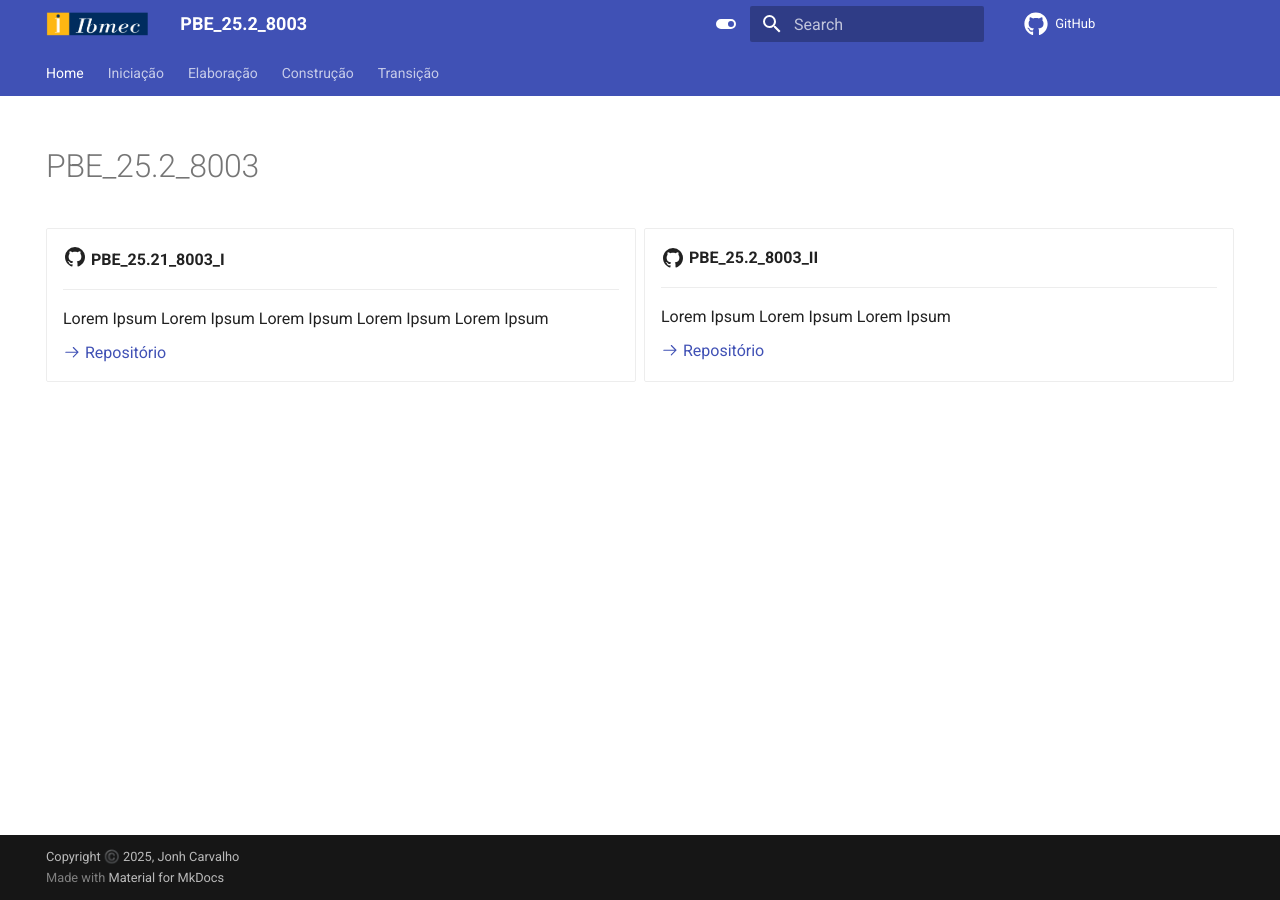
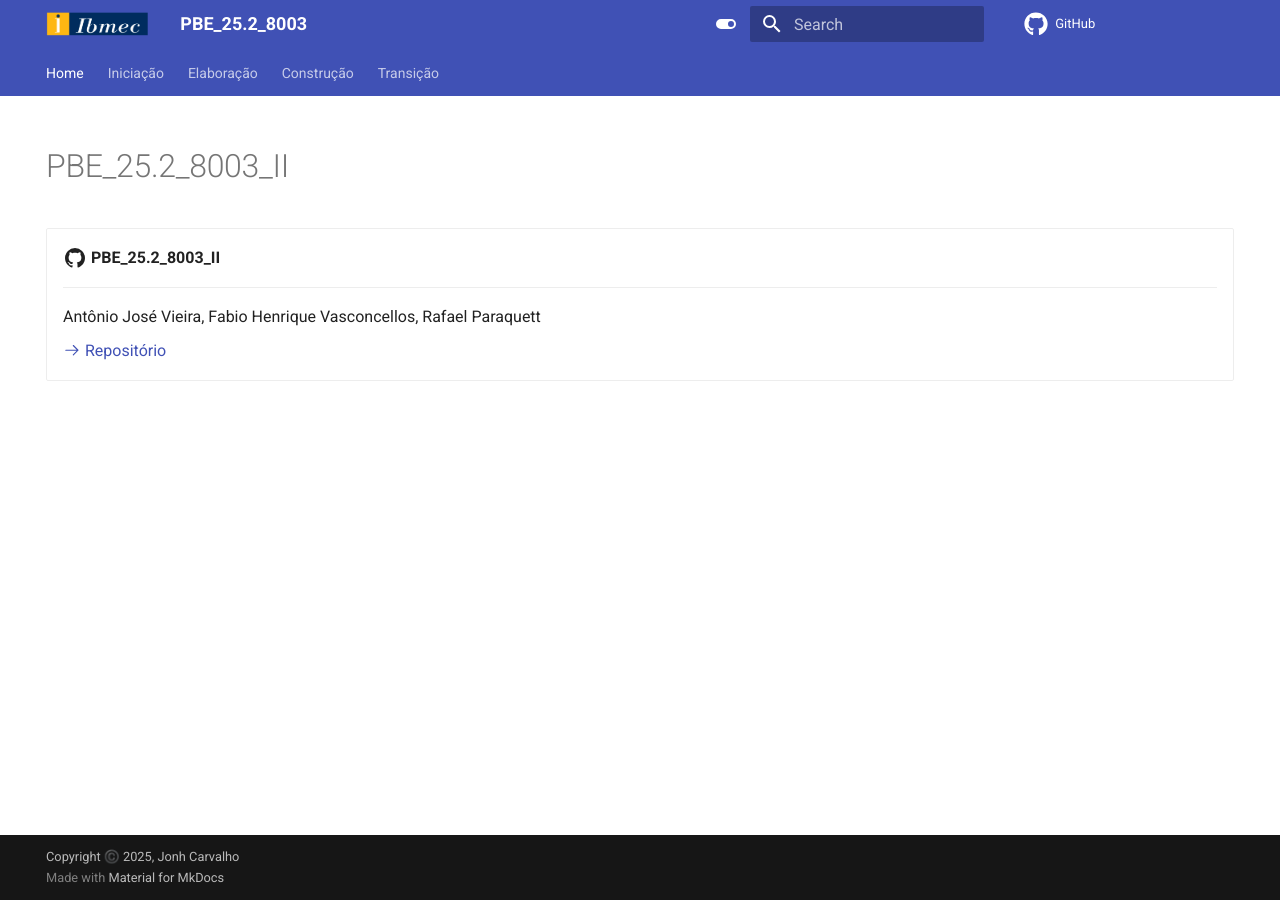
Before and after one commit to Projetos-de-Extensao/PBE_25.2_8003_II, an MkDocs documentation site: the page built from docs/index.md, in a window 1280 px wide. Built offline with MkDocs 1.6.1 and Material for MkDocs 9.7.7, drawn with Linux system fonts in a browser that asks for light colours; comment, search, counter and statistics services are not loaded.

Commit message:
site_update_2

```diff
--- a/docs/index.md
+++ b/docs/index.md
@@ -4,23 +4,16 @@ hide:
   - toc
 ---
 
-# PBE_25.2_8003
+# PBE_25.2_8003_II
 
 <div class="grid cards" markdown>
 
--   :material-github:{ .lg .right } __PBE_25.21_8003_I__
-
-    ---
-
-    Lorem Ipsum     Lorem Ipsum Lorem Ipsum Lorem Ipsum Lorem Ipsum
-
-    [:octicons-arrow-right-24: Repositório](https://github.com/Projetos-de-Extensao/PBE_25.2_8003_I)
 
 -   :material-github:{ .lg .middle } __PBE_25.2_8003_II__
 
     ---
 
-    Lorem Ipsum Lorem Ipsum Lorem Ipsum
+    Antônio José Vieira, Fabio Henrique Vasconcellos, Rafael Paraquett
 
     [:octicons-arrow-right-24: Repositório](https://github.com/Projetos-de-Extensao/PBE_25.2_8003_II)
 
```
